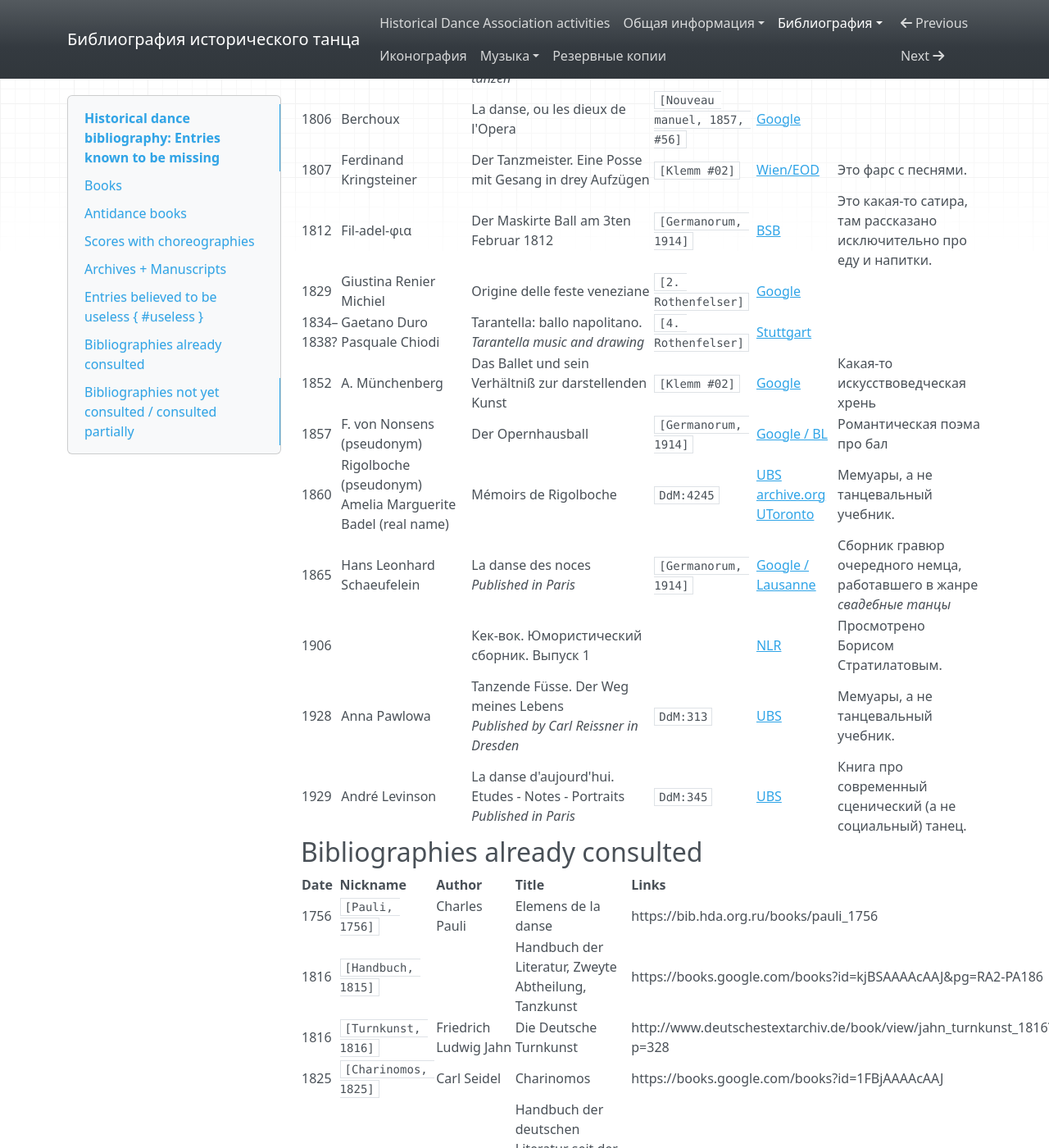
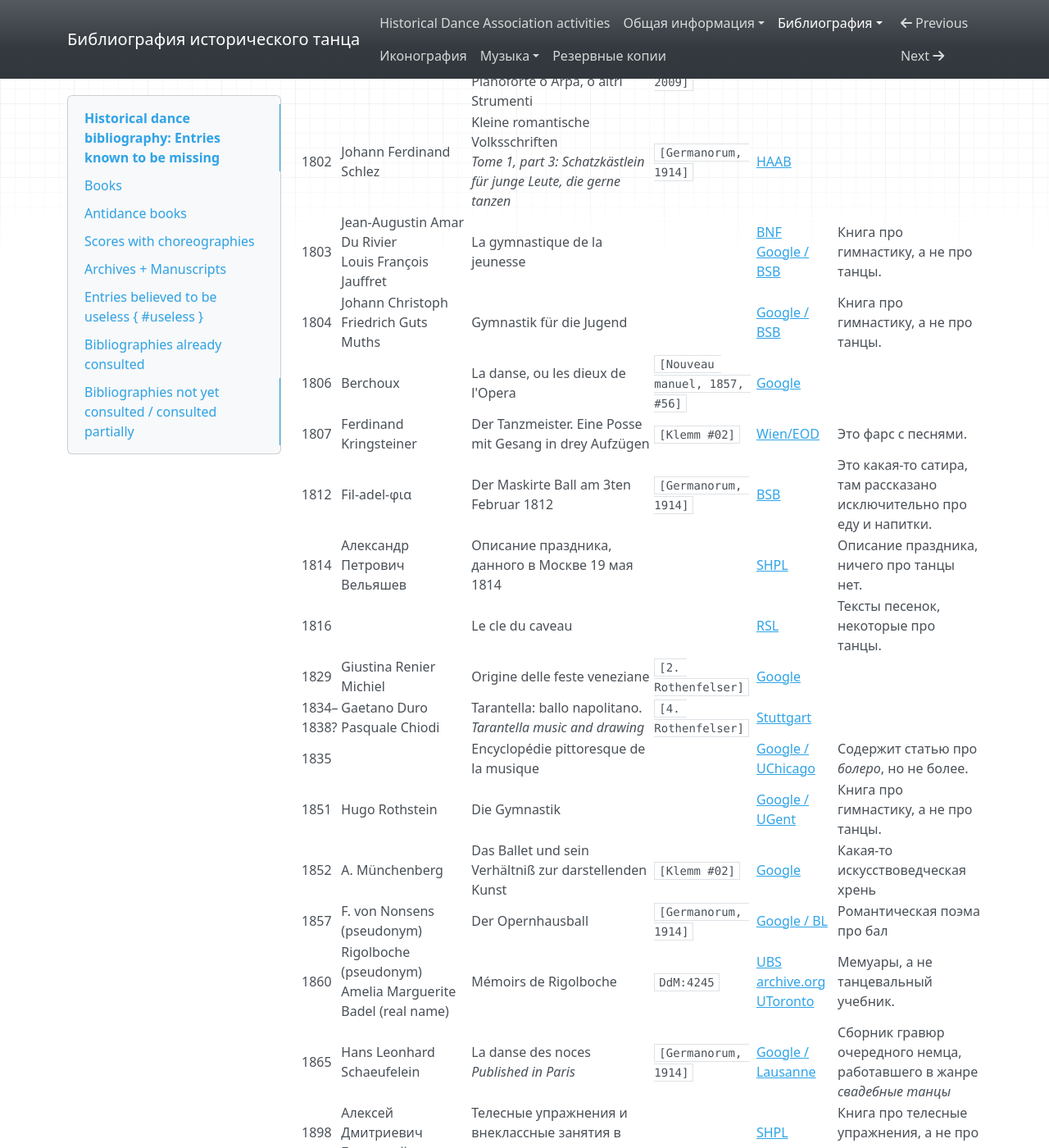
Before and after one commit to hda-technical/dancebooks, an MkDocs documentation site: the page built from docs/bib/missing.md, in a window 1280 px wide and 1400 px high, scrolled down 70757 px. Shown: the whole window at 82% size. Built offline with MkDocs 1.6.1, drawn with Linux system fonts in a browser that asks for light colours; nearby versions of some CDN libraries; some of the changed text lies outside the part shown.

Commit message:
Move some of the bookmarks into _Useless_ section

```diff
--- a/docs/bib/missing.md
+++ b/docs/bib/missing.md
@@ -679,25 +679,35 @@ _This part of the list is to joined with the general table_
 
 | Date | Author | Title | References | Links | Comment |
 | ---- | ------ | ----- | ---------- | ----- | ------- |
+| 168- | Jean-Baptiste Lully | aka _Airs de ballets et d'opéras_ | | [BNF](https://gallica.bnf.fr/ark:/12148/btv1b10508435s) | Только музыка, без хореографии. |
+| 1690 | Pierre Beauchamps et al. | Ballets des Iesuistes | | [BNF](https://gallica.bnf.fr/ark:/12148/bpt6k103668z) | Только музыка, без хореографии. |
 | 1740 | Jean-Baptiste du Bos | Reflexions critiques sur la poesie et la peinture.<br/>_Chapitre sur les danses des anciens_ | `[Pauli, 1756]`<br/>`[Charinomos, 1825]` | [BNF](https://gallica.bnf.fr/ark:/12148/bpt6k6544468q/f252.image) | |
 | 1746 | Charles Batteux | Les beaux arts reduits a un même principe.<br/>_Section sur la musique et sur la danse_ | `[Pauli, 1756]`<br/>`[Charinomos, 1825]` | [BNF](https://gallica.bnf.fr/ark:/12148/bpt6k50428g/f275.image) | |
 | 1754–1778? | Carl Philipp Emanuel Bach | Einfall einen doppelten Contrapunct in der Octave von sechs Tacten zu machen ohne die Regeln davon zu wissen | `music: generator`<br/>`[Hedges, 1978]` | | Генератор камерной, не танцевальной музыки |
 | 1767? | Claude-Joseph Dorat | La déclamation théâtrale.<br/>_Chant quatrième. De la danse. Возможно, есть более ранние издания_ | `[Nouveau manuel, 1857, #37]` | [Google](https://books.google.com/books?id=NeHhNmFzRAUC) | |
+| 1768 | Jean-Jacques Rousseau | Dictionnaire de musique | | [BNF](https://gallica.bnf.fr/ark:/12148/btv1b8626119d) | Энциклопедия. |
 | 1788 | Michael Johann Friedrich Weideburg | Musikalisches Charten-Spiel ex g dur | `music: generator`<br/>`[Thielen, 2009]` | | Генератор камерной, не танцевальной музыки |
 | 1790 | François-Henri-Stanislas de L'Aulnaye | De la Saltation théâtrale, ou recherches sur l'origine, les progrès et les effets de la pantomime chez les anciens | | [BNF](https://gallica.bnf.fr/ark:/12148/bpt6k5849412d) | |
 | 1795 | | Rügen einiger Mißbräuche und Inkonvenienzen unsers sogenannten philosophischen Jahrhunderts | `[Germanorum, 1914]` | [SLUB](http://nbn-resolving.de/urn:nbn:de:bsz:14-db-id3369230749) | Танцам посвящена лишь маленькая глава на страницах 72–73. |
 | 1796 | Taschenkalender mis Scennen aus Wiens neuesten Balleten auf das Jahr 1796 für Freunde der Tanzkunst und Mimick<br/>_Published in Wien by Mathias Ludwig_ | `[Germanorum, 1914]` | | Описания танцев нет, только гравюры с балетами. |
 | 1801 | Antonio Calegari | Gioco pitagorico musicale col quale potra ornuno, anco senza sapere di Musica, formarsi una seria quasi infinita di picciole Ariette, e Duettini pertutti li Caratteri, Rondo, Preghiere, Polacche, Cori, ec., il tutto coll-accompagnamento del Pianoforte o Arpa, o altri Strumenti | `music: generator`<br/>`[Wiki: Musikalisches Würfelspiel]`<br/>`[Hedges, 1978]`<br/>`[Thielen, 2009]` | [Glasgow](http://encore.lib.gla.ac.uk/iii/encore/record/C__Rb1616934) | Генератор камерной, не танцевальной музыки |
 | 1802 | Johann Ferdinand Schlez | Kleine romantische Volksschriften<br/>_Tome 1, part 3: Schatzkästlein für junge Leute, die gerne tanzen_ | `[Germanorum, 1914]` | [HAAB](https://nbn-resolving.de/urn:nbn:de:gbv:32-1-10003271725) |
+| 1803 | Jean-Augustin Amar Du Rivier<br/>Louis François Jauffret | La gymnastique de la jeunesse | | [BNF](https://gallica.bnf.fr/ark:/12148/bd6t5336026x)<br/>[Google / BSB](https://books.google.rs/books?id=IelMAAAAcAAJ) | Книга про гимнастику, а не про танцы. |
+| 1804 | Johann Christoph Friedrich Guts Muths | Gymnastik für die Jugend | | [Google / BSB](https://books.google.rs/books?id=AKpAAAAAcAAJ) | Книга про гимнастику, а не про танцы. |
 | 1806 | Berchoux | La danse, ou les dieux de l'Opera | `[Nouveau manuel, 1857, #56]` | [Google](https://books.google.com/books?id=8745AAAAcAAJ) | |
 | 1807 | Ferdinand Kringsteiner | Der Tanzmeister. Eine Posse mit Gesang in drey Aufzügen | `[Klemm #02]` | [Wien/EOD](https://search.books2ebooks.eu/Record/wbr_LQD0188828) | Это фарс с песнями. |
 | 1812 | Fil-adel-φια | Der Maskirte Ball am 3ten Februar 1812 | `[Germanorum, 1914]` | [BSB](https://nbn-resolving.de/urn:nbn:de:bvb:12-bsb10105043-6) | Это какая-то сатира, там рассказано исключительно про еду и напитки. |
+| 1814 | Александр Петрович Вельяшев | Описание праздника, данного в Москве 19 мая 1814 | | [SHPL](http://elib.shpl.ru/ru/nodes/23231) | Описание праздника, ничего про танцы нет. |
+| 1816 | | Le cle du caveau | | [RSL](https://search.rsl.ru/ru/record/01002068171) | Тексты песенок, некоторые про танцы. |
 | 1829 | Giustina Renier Michiel | Origine delle feste veneziane | `[2. Rothenfelser]` | [Google](https://books.google.com/books?id=BY0NAAAAYAAJ) | |
 | 1834–1838? | Gaetano Duro<br/>Pasquale Chiodi | Tarantella: ballo napolitano.<br/>_Tarantella music and drawing_ | `[4. Rothenfelser]` | [Stuttgart](https://nbn-resolving.de/urn:nbn:de:bsz:24-digibib-bsz4967427364) | |
+| 1835 | | Encyclopédie pittoresque de la musique | | [Google / UChicago](https://books.google.rs/books?id=SHhFAQAAMAAJ) | Содержит статью про _болеро_, но не более. |
+| 1851 | Hugo Rothstein | Die Gymnastik | | [Google / UGent](https://books.google.com/books?id=ShMUAAAAQAAJ) | Книга про гимнастику, а не про танцы. |
 | 1852 | A. Münchenberg | Das Ballet und sein Verhältniß zur darstellenden Kunst | `[Klemm #02]` | [Google](https://books.google.com/books?id=EaNAAAAAcAAJ) | Какая-то искусствоведческая хрень |
 | 1857 | F. von Nonsens (pseudonym) | Der Opernhausball | `[Germanorum, 1914]` | [Google / BL](https://books.google.com/books?vid=BL:A0018896359) | Романтическая поэма про бал |
 | 1860 | Rigolboche (pseudonym)<br/>Amelia Marguerite Badel (real name) | Mémoirs de Rigolboche | `DdM:4245` | [UBS](https://ubsearch.sbg.ac.at/permalink/f/16hc907/USB_alma21142154190003341)<br/>[archive.org UToronto](https://archive.org/details/mmoiresderigol00blumuoft) | Мемуары, а не танцевальный учебник. |
 | 1865 | Hans Leonhard Schaeufelein | La danse des noces<br/>_Published in Paris_ | `[Germanorum, 1914]` | [Google / Lausanne](https://books.google.com/books?id=lDs_AAAAcAAJ) | Сборник гравюр очередного немца, работавшего в жанре _свадебные танцы_ |
+| 1898 | Алексей Дмитриевич Бутовский | Телесные упражнения и внеклассные занятия в кадетских корпусах | | [SHPL](http://elib.shpl.ru/ru/nodes/11616) | Книга про телесные упражнения, а не про танцы. |
 | 1906 | | Кек-вок. Юмористический сборник. Выпуск 1 | | [NLR](https://primo.nlr.ru/permalink/f/df0lai/07NLR_LMS005127097) | Просмотрено Борисом Стратилатовым. |
 | 1928 | Anna Pawlowa | Tanzende Füsse. Der Weg meines Lebens<br/>_Published by Carl Reissner in Dresden_ | `DdM:313` | [UBS](https://ubsearch.sbg.ac.at/permalink/f/16hc907/USB_alma2197685300003341) | Мемуары, а не танцевальный учебник. |
 | 1929 | André Levinson | La danse d'aujourd'hui. Etudes - Notes - Portraits<br/>_Published in Paris_ | `DdM:345` | [UBS](https://eplus.uni-salzburg.at/obvusboa/content/titleinfo/6646514) | Книга про современный сценический (а не социальный) танец. |
```
